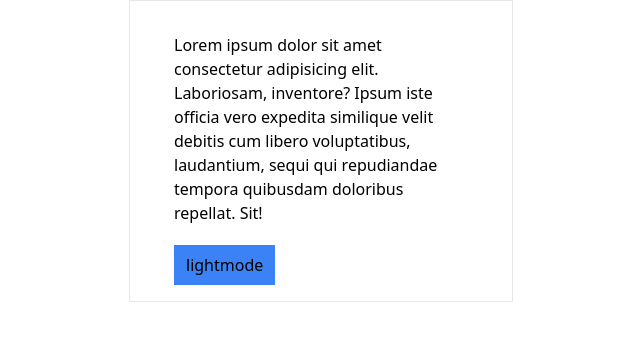
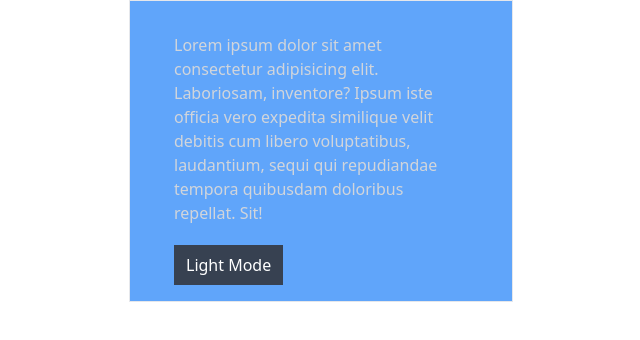
Before and after one commit to Rupinder-17/javascript-practice1, a plain HTML site: page colorMode.html in a window 1280 px wide. Shown: the whole page, without its empty margins (319-959 px from the left). Drawn offline with nearby package versions, Linux system fonts and the light colour scheme.

Commit message:
toggle button and change background color

```diff
--- a/colorMode.html
+++ b/colorMode.html
@@ -21,24 +21,33 @@
         const mainDiv = document.getElementById("main")
 
 
-        lightBtn.addEventListener("click", function(){
+        lightBtn.addEventListener("click",time)
+         function time(){
+
             mainDiv.classList.toggle("bg-blue-400")
-            mainDiv.classList.toggle( "text-gray-300")
-            lightBtn.classList.toggle( "text-white")
-            lightBtn.classList.toggle("bg-gray-700",  "font-xl")
-            lightBtn.classList.toggle(  "font-xl")
+            mainDiv.classList.toggle("text-gray-300")
+            lightBtn.classList.toggle("text-white")
+            lightBtn.classList.toggle("bg-gray-700")
+            lightBtn.classList.toggle("font-xl")
 
             if(lightBtn.textContent === "Light Mode"){
                 lightBtn.textContent = "Dark Mode"
-            }else{
+            }
+            else{
                 lightBtn.textContent = "Light Mode"
             }
 
+        }
 
+        // const before = new Date().getTime()
+        // time()
+        // const after = new Date().getTime()
+        // const timetaken = after- before
+        // console.log("time",timetaken);
+        console.time("timer")
+        time()
+        console.timeLog("timer");
 
-
-
-        })
     </script>
 
 </body>
```
